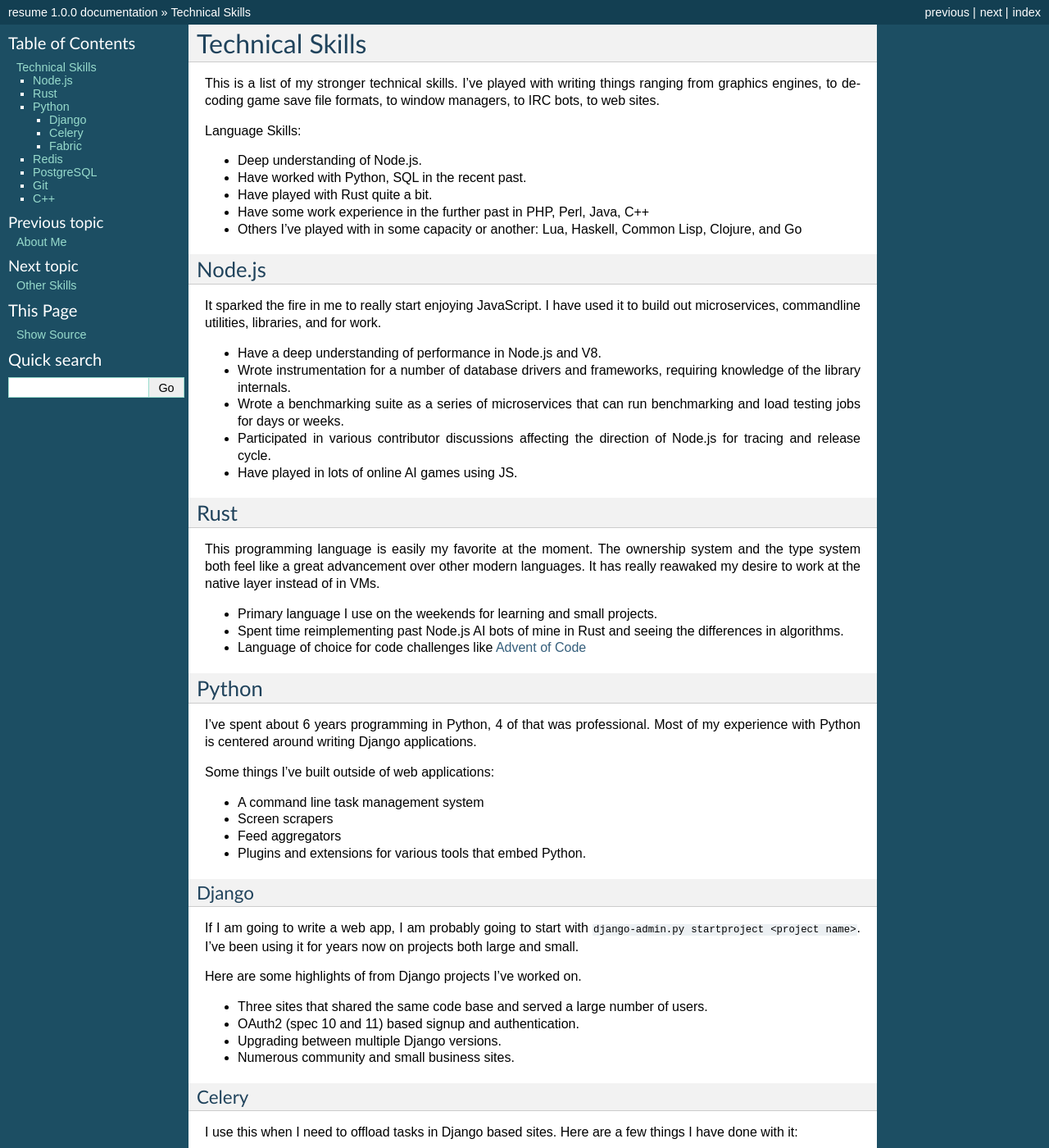
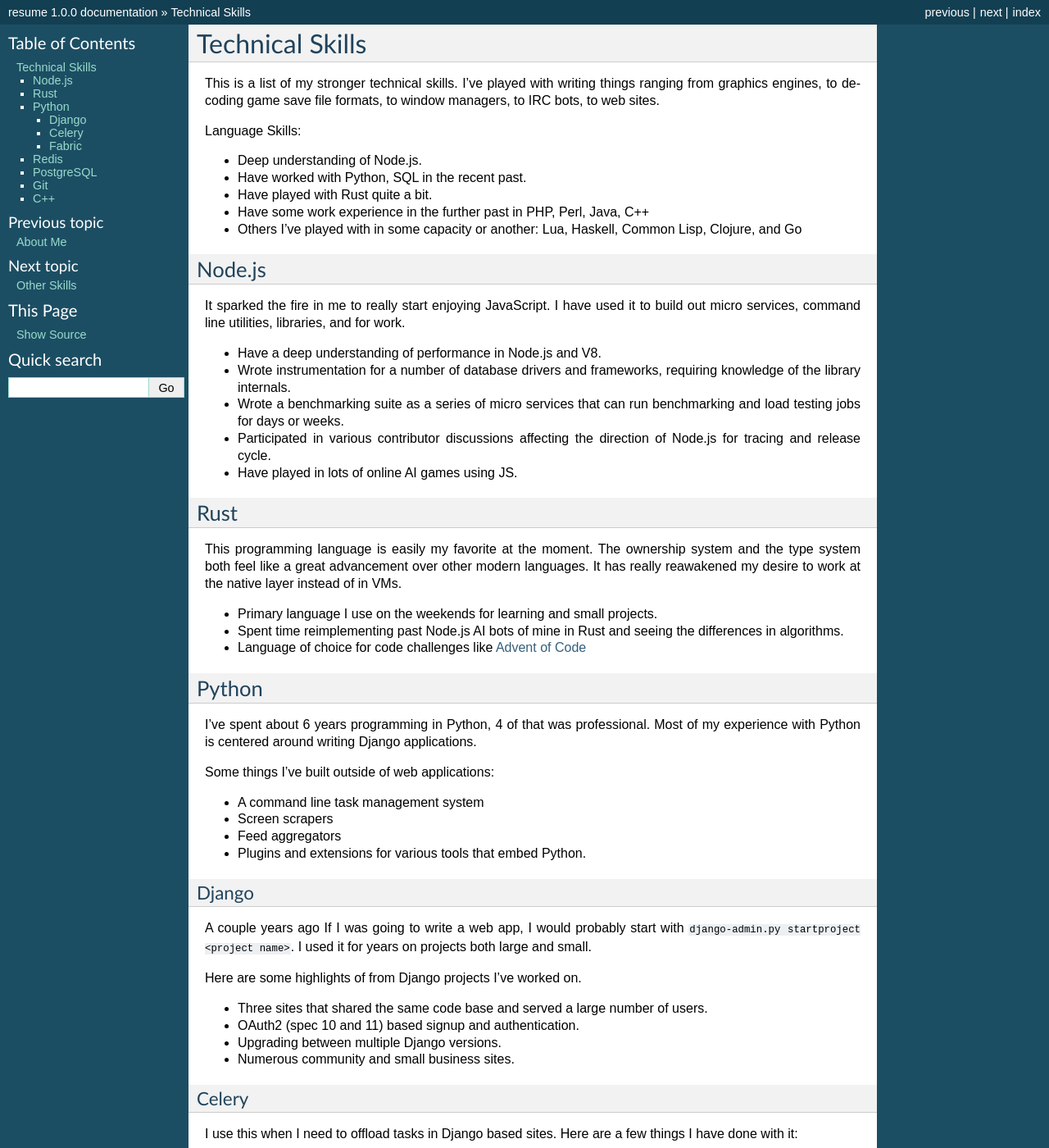
Before and after one commit to wraithan/resume, a Sphinx documentation site: the page built from docs/technical_skills.rst, in a window 1280 px wide and 1400 px high. Shown: the whole window at 82% size. Built offline with Sphinx 7.4.7, drawn with Linux system fonts in a browser that asks for light colours.

Commit message:
spell check

```diff
--- a/docs/about.rst
+++ b/docs/about.rst
@@ -14,10 +14,10 @@ Motivators
 Making code as bullet proof as possible. I've found few things in software give
 me the same sense of satisfaction as knowing it is extremely hard to crash my
 code. Rigorously going through code and making sure all error cases are
-accounted for in code and writing tests to validate it is how I can comfortably
-sleep at night with my code running on critical servers.
+accounted for and writing tests to validate it is how I can comfortably sleep at
+night with my code running on critical servers.
 
-Next is probably making code more performant. Whether this is alogrithm work,
+Next is probably making code more performant. Whether this is algorithm work,
 caching, query tuning, or any other optimization work. Profiling something,
 changing some code, and seeing it get faster always puts a smile on my face.
 
--- a/docs/technical_skills.rst
+++ b/docs/technical_skills.rst
@@ -20,12 +20,12 @@ Node.js
 #######
 
 It sparked the fire in me to really start enjoying JavaScript. I have used it to
-build out microservices, commandline utilities, libraries, and for work.
+build out micro services, command line utilities, libraries, and for work.
 
 * Have a deep understanding of performance in Node.js and V8.
 * Wrote instrumentation for a number of database drivers and frameworks,
   requiring knowledge of the library internals.
-* Wrote a benchmarking suite as a series of microservices that can run
+* Wrote a benchmarking suite as a series of micro services that can run
   benchmarking and load testing jobs for days or weeks.
 * Participated in various contributor discussions affecting the direction of
   Node.js for tracing and release cycle.
@@ -37,7 +37,7 @@ Rust
 
 This programming language is easily my favorite at the moment. The ownership
 system and the type system both feel like a great advancement over other modern
-languages. It has really reawaked my desire to work at the native layer instead
+languages. It has really reawakened my desire to work at the native layer instead
 of in VMs.
 
 * Primary language I use on the weekends for learning and small projects.
@@ -64,9 +64,9 @@ Some things I've built outside of web applications:
 Django
 ------
 
-If I am going to write a web app, I am probably going to start with
-``django-admin.py startproject <project name>``. I've been using it for
-years now on projects both large and small.
+A couple years ago If I was going to write a web app, I would probably start
+with ``django-admin.py startproject <project name>``. I used it for years on
+projects both large and small.
 
 Here are some highlights of from Django projects I've worked on.
 
```
Also changed, not shown: docs/gigs.rst (+5 -5 lines).
